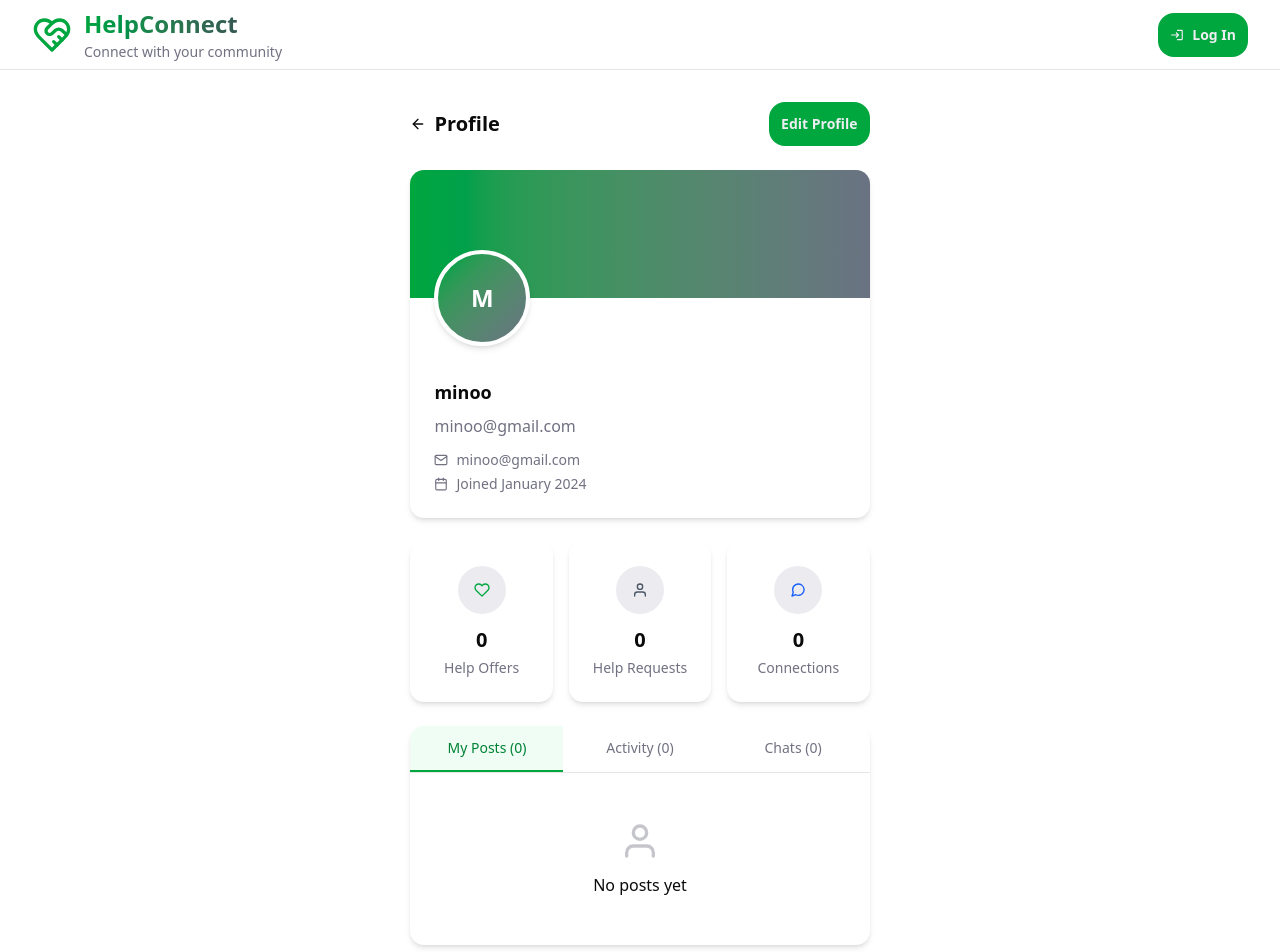
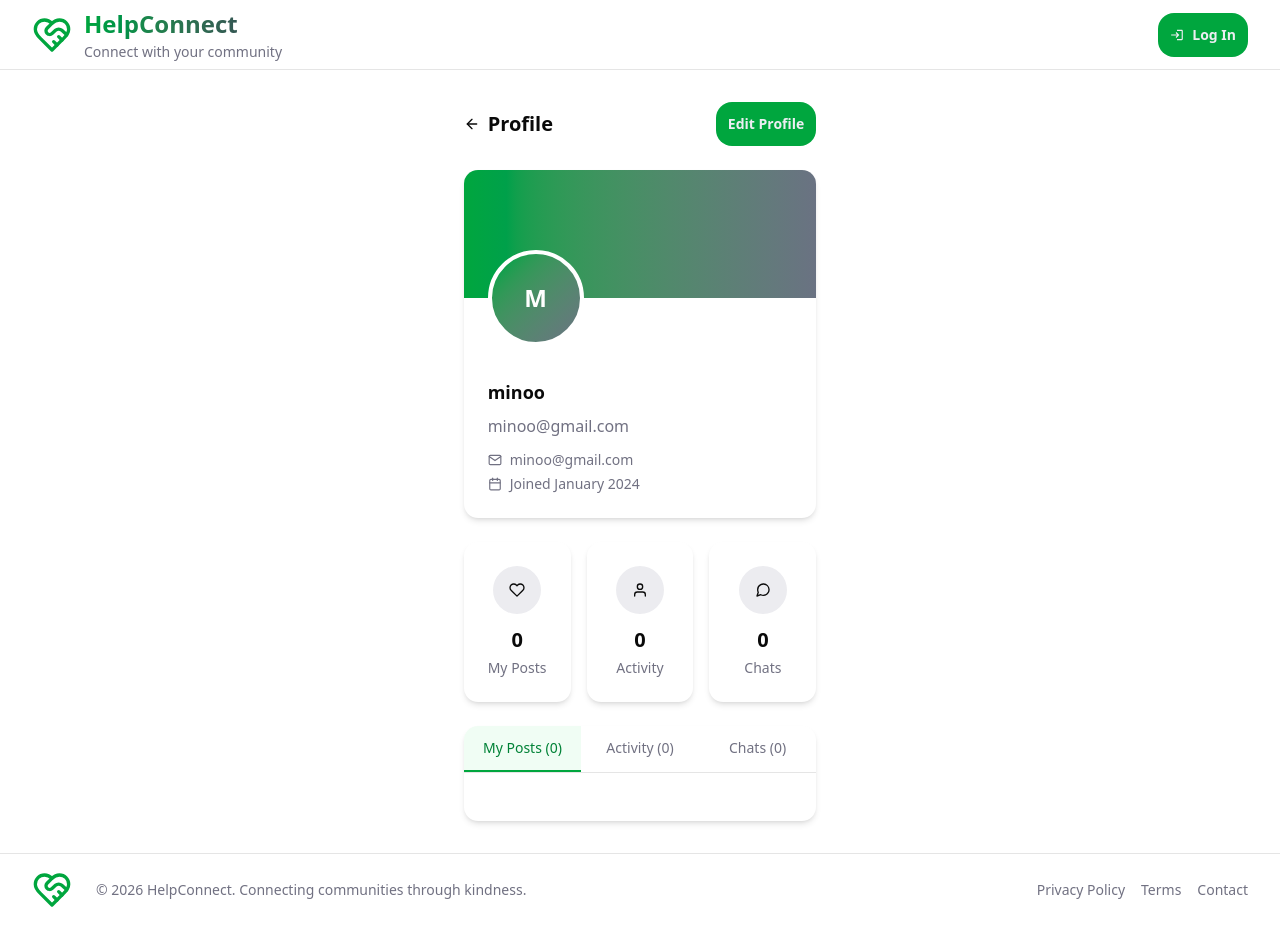
Before and after one commit to MiksuNy/web-project, a React (Vite) app in the folder frontend/: page /profile in a window 1280 px wide. Shown: the top 952 px of the page. After the commit the page ends 926 px from the top, so only its background shows below. Built offline with nearby package versions, Linux system fonts and the light colour scheme.

Commit message:
frontend: complete profile feature and related updates

```diff
--- a/frontend/src/App.jsx
+++ b/frontend/src/App.jsx
@@ -6,6 +6,7 @@
 import Login from "./pages/Login";
 import Home from "./pages/Home";
 import Register from "./pages/Register";
+
 import AdminDashboardSidePanel from "./pages/AdminDashboard/AdminDashboardLayout";
 import MainPage from "./pages/AdminDashboard/pages/MainPage";
 import PostsPage from "./pages/AdminDashboard/pages/PostsPage";
@@ -13,35 +14,58 @@
 import ConnectionsPage from "./pages/AdminDashboard/pages/ConnectionsPage";
 import AnalyticsPage from "./pages/AdminDashboard/pages/AnalyticsPage";
 import ActivityPage from "./pages/AdminDashboard/pages/ActivityPage";
+
 import Messages from "@/pages/Messages";
 
 import Profile from "./pages/Profile";
 import EditProfile from "./pages/EditProfile";
+
+import PostPage from "./pages/PostPage";
 
 function App() {
   return (
     <AuthProvider>
       <BrowserRouter>
         <Routes>
+
+          {/* MAIN APP */}
           <Route path="/" element={<MainLayout />}>
+
             <Route index element={<Home />} />
+
             <Route path="login" element={<Login />} />
+
             <Route path="register" element={<Register />} />
-            <Route path="/messages" element={<Messages />} />
+            <Route path="post/:id" element={<PostPage />} />
 
-            {/* user.profile */}
+            {/* messages */}
+            <Route path="messages" element={<Messages />} />
+
+            {/* profile */}
             <Route path="profile" element={<Profile />} />
+
             <Route path="profile/edit" element={<EditProfile />} />
+
           </Route>
 
+
+          {/* ADMIN DASHBOARD */}
           <Route path="/admin" element={<AdminDashboardSidePanel />}>
+
             <Route index element={<MainPage />} />
+
             <Route path="posts" element={<PostsPage />} />
+
             <Route path="users" element={<UsersPage />} />
+
             <Route path="connections" element={<ConnectionsPage />} />
+
             <Route path="analytics" element={<AnalyticsPage />} />
+
             <Route path="activity" element={<ActivityPage />} />
+
           </Route>
+
         </Routes>
       </BrowserRouter>
     </AuthProvider>
--- a/frontend/src/components/Header.jsx
+++ b/frontend/src/components/Header.jsx
@@ -11,7 +11,7 @@
   title = "HelpConnect",
   subtitle = "Connect with your community",
   inAdminPanel = false,
-  fixed = false,
+
 }) => {
   const navigate = useNavigate();
   const { user, userFetching, logout } = useAuth();
--- a/frontend/src/pages/EditProfile.jsx
+++ b/frontend/src/pages/EditProfile.jsx
@@ -7,7 +7,7 @@
   const location = useLocation();
 
   const [formData, setFormData] = useState(
-    location.state || {
+    location.state?.user || {
       name: "",
       email: "",
       bio: "",
--- /dev/null
+++ b/frontend/src/pages/PostPage.jsx
@@ -0,0 +1,42 @@
+import { useParams } from "react-router-dom";
+import posts from "../data/posts.json";
+
+export default function PostPage() {
+
+  const { id } = useParams();
+
+  const post = posts.find(p => p.id === Number(id));
+
+  if (!post) {
+    return (
+      <div className="p-10 text-center">
+        Post not found
+      </div>
+    );
+  }
+
+  return (
+    <div className="max-w-3xl mx-auto p-6 space-y-4">
+
+      {post.image && (
+        <img
+          src={post.image}
+          className="w-full h-64 object-cover rounded-xl"
+        />
+      )}
+
+      <h1 className="text-2xl font-bold">
+        {post.title}
+      </h1>
+
+      <p className="text-muted-foreground">
+        {post.description}
+      </p>
+
+      <div className="text-sm text-muted-foreground">
+        Category: {post.category}
+      </div>
+
+    </div>
+  );
+}
--- a/frontend/src/pages/Profile.jsx
+++ b/frontend/src/pages/Profile.jsx
@@ -5,134 +5,302 @@
   FiHeart,
   FiUser,
   FiMessageCircle,
-  FiArrowLeft,
+  FiArrowLeft
 } from "react-icons/fi";
+
 import { useNavigate, useLocation } from "react-router-dom";
 
+import postsData from "../data/posts.json";
+
 export default function Profile() {
+
 const navigate = useNavigate();
 const location = useLocation();
 
 const defaultUser = {
-    name: "minoo",
-    email: "minoo@gmail.com",
-    bio: "",
-    phone: "",
-    location: "",
+name:"minoo",
+email:"minoo@gmail.com"
 };
 
-  const [user, setUser] = useState(() => {
+const [user,setUser] = useState(()=>{
+
+if(location.state?.updatedUser){
+return location.state.updatedUser;
+}
+
 const saved = localStorage.getItem("profileUser");
 return saved ? JSON.parse(saved) : defaultUser;
+
 });
-  const [activeTab, setActiveTab] = useState("posts");
 
-  useEffect(() => {
-    if (location.state?.updatedUser) {
-      setUser(location.state.updatedUser);
-    }
-  }, [location.state]);
-  useEffect(() => {
-  localStorage.setItem("profileUser", JSON.stringify(user));
-}, [user]);
+const [posts,setPosts] = useState([]);
+const [activity,setActivity] = useState([]);
+const [chats,setChats] = useState([]);
+
+const [activeTab,setActiveTab] = useState("posts");
+
+
+useEffect(()=>{
+
+// 1️⃣ only posts from this user
+const userPosts = postsData.filter(
+p => p.author === user.name
+);
+
+setPosts(userPosts);
+
+
+// 2️⃣ activity from those posts
+const act = userPosts.map(p=>({
+id:p.id,
+title:p.title,
+type:p.type
+}));
+
+setActivity(act);
+
+
+// 3️⃣ chats from messages
+const savedChats =
+JSON.parse(localStorage.getItem("messages") || "[]");
+
+const userChats = savedChats.filter(
+c => c.to === user.name || c.from === user.name
+);
+
+setChats(userChats);
+
+},[user]);
+
+
+useEffect(()=>{
+localStorage.setItem("profileUser",JSON.stringify(user));
+},[user]);
+
 
 const initials = user.name
 .split(" ")
-    .map((n) => n[0])
+.map(n=>n[0])
 .join("")
 .toUpperCase();
 
+
 return (
+
 <div className="max-w-4xl mx-auto px-6 py-8 space-y-6">
-      {/* Topbar */}
+
+
+{/* HEADER */}
+
 <div className="flex items-center justify-between">
+
 <div
-          onClick={() => navigate(-1)}
+onClick={()=>navigate(-1)}
 className="flex items-center gap-2 cursor-pointer"
 >
-          <FiArrowLeft />
+<FiArrowLeft/>
 <h2 className="text-xl font-semibold">Profile</h2>
 </div>
 
 <button
-          onClick={() => navigate("/profile/edit", { state: user })}
+onClick={()=>navigate("/profile/edit",{state:{user}})}
 className="button-primary w-auto px-4 py-2 rounded-md"
 >
 Edit Profile
 </button>
+
 </div>
 
-      {/* Profile Card */}
+
+{/* PROFILE CARD */}
+
 <div className="bg-card rounded-xl shadow-md overflow-hidden">
-        <div className="h-32 bg-gradient-to-r from-green-600 to-gray-500" />
+
+<div className="h-32 bg-gradient-to-r from-green-600 to-gray-500"/>
 
 <div className="p-6 relative">
-          <div className="absolute -top-12 left-6 w-24 h-24 rounded-full bg-gradient-to-br from-green-600 to-gray-500 text-white flex items-center justify-center text-2xl font-bold border-4 border-white shadow-md">
+
+<div className="absolute -top-12 left-6 w-24 h-24 rounded-full bg-gradient-to-br from-green-600 to-gray-500 text-white flex justify-center items-center text-2xl font-bold border-4 border-white">
 {initials}
 </div>
 
 <div className="mt-14 space-y-2">
+
 <h3 className="text-lg font-semibold">{user.name}</h3>
+
 <p className="text-muted-foreground">{user.email}</p>
 
 <div className="text-sm text-muted-foreground space-y-1 mt-3">
+
 <div className="flex items-center gap-2">
-                <FiMail /> {user.email}
-              </div>
-              <div className="flex items-center gap-2">
-                <FiCalendar /> Joined January 2024
-              </div>
-            </div>
-          </div>
-        </div>
+<FiMail/> {user.email}
 </div>
 
-      {/* Stats */}
-      <div className="grid md:grid-cols-3 gap-4">
-        <Stat icon={<FiHeart />} label="Help Offers" color="text-green-600" />
-        <Stat icon={<FiUser />} label="Help Requests" color="text-gray-600" />
-        <Stat icon={<FiMessageCircle />} label="Connections" color="text-blue-600" />
+<div className="flex items-center gap-2">
+<FiCalendar/> Joined January 2024
 </div>
 
-      {/* Tabs */}
+</div>
+
+</div>
+
+</div>
+
+</div>
+
+
+{/* STATS */}
+
+<div className="grid md:grid-cols-3 gap-4">
+
+<Stat icon={<FiHeart/>} label="My Posts" count={posts.length}/>
+
+<Stat icon={<FiUser/>} label="Activity" count={activity.length}/>
+
+<Stat icon={<FiMessageCircle/>} label="Chats" count={chats.length}/>
+
+</div>
+
+
+{/* TABS */}
+
 <div className="bg-card rounded-xl shadow-md overflow-hidden">
+
 <div className="flex text-sm border-b border-border">
-          {["posts", "activity", "chats"].map((tab) => (
+
+{["posts","activity","chats"].map(tab=>(
 <div
 key={tab}
-              onClick={() => setActiveTab(tab)}
+onClick={()=>setActiveTab(tab)}
 className={`flex-1 text-center py-3 cursor-pointer transition ${
-                activeTab === tab
-                  ? "bg-green-50 text-green-700 font-medium border-b-2 border-green-600"
+activeTab===tab
+? "bg-green-50 text-green-700 border-b-2 border-green-600"
 : "text-muted-foreground hover:bg-muted"
 }`}
 >
-              {tab === "posts" && "My Posts (0)"}
-              {tab === "activity" && "Activity (0)"}
-              {tab === "chats" && "Chats (0)"}
+
+{tab==="posts" && `My Posts (${posts.length})`}
+{tab==="activity" && `Activity (${activity.length})`}
+{tab==="chats" && `Chats (${chats.length})`}
+
 </div>
 ))}
+
 </div>
 
-        <div className="p-12 text-center text-muted-foreground">
-          <FiUser size={40} className="mx-auto mb-3 opacity-40" />
-          <p className="font-medium text-foreground">No posts yet</p>
+
+<div className="p-6 space-y-4">
+
+
+{/* POSTS */}
+
+{activeTab==="posts" && posts.map(post=>(
+<div
+key={post.id}
+onClick={()=>navigate(`/post/${post.id}`)}
+className="border border-border rounded-xl p-4 cursor-pointer hover:shadow"
+>
+
+<div className="flex justify-between text-xs mb-2">
+
+<span className="flex items-center gap-1 text-muted-foreground">
+
+{post.type==="offer" ? <FiHeart/> : <FiUser/>}
+
+{post.type==="offer" ? "I Can Help With" : "I Need Help With"}
+
+</span>
+
+<span className="bg-green-600 text-white text-xs px-2 py-1 rounded-full">
+{post.category}
+</span>
+
 </div>
+
+<h3 className="font-semibold text-sm">
+{post.title}
+</h3>
+
+<p className="text-xs text-muted-foreground">
+{post.description}
+</p>
+
 </div>
+))}
+
+
+{/* ACTIVITY */}
+
+{activeTab==="activity" && activity.map(a=>(
+<div
+key={a.id}
+className="border border-border rounded-lg p-3 flex items-center gap-3"
+>
+
+<FiUser/>
+
+<p className="text-sm">
+Posted: {a.title}
+</p>
+
 </div>
+))}
+
+
+{/* CHATS */}
+
+{activeTab==="chats" && chats.map(chat=>(
+<div
+key={chat.id}
+onClick={()=>navigate("/messages")}
+className="border border-border rounded-lg p-3 flex justify-between items-center cursor-pointer"
+>
+
+<div>
+
+<p className="font-medium text-sm">
+{chat.subject || "Chat"}
+</p>
+
+<p className="text-xs text-muted-foreground">
+{chat.message}
+</p>
+
+</div>
+
+<FiMessageCircle/>
+
+</div>
+))}
+
+</div>
+
+</div>
+
+</div>
+
 );
 }
 
-function Stat({ icon, label, color }) {
-  return (
+
+function Stat({icon,label,count}){
+
+return(
+
 <div className="bg-card rounded-xl p-6 text-center shadow-md">
-      <div
-        className={`w-12 h-12 mx-auto mb-3 rounded-full bg-muted flex items-center justify-center ${color}`}
-      >
+
+<div className="w-12 h-12 mx-auto mb-3 rounded-full bg-muted flex items-center justify-center">
 {icon}
 </div>
-      <h4 className="font-semibold text-xl">0</h4>
-      <p className="text-sm text-muted-foreground mt-1">{label}</p>
+
+<h4 className="font-semibold text-xl">{count}</h4>
+
+<p className="text-sm text-muted-foreground mt-1">
+{label}
+</p>
+
 </div>
+
 );
+
 }
```
Lines whose indentation alone changed are shown as unchanged.
